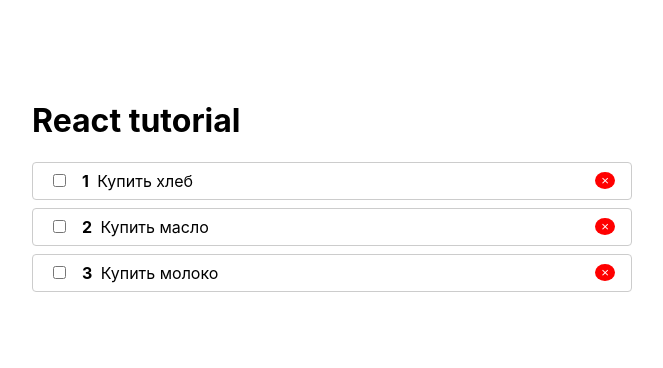
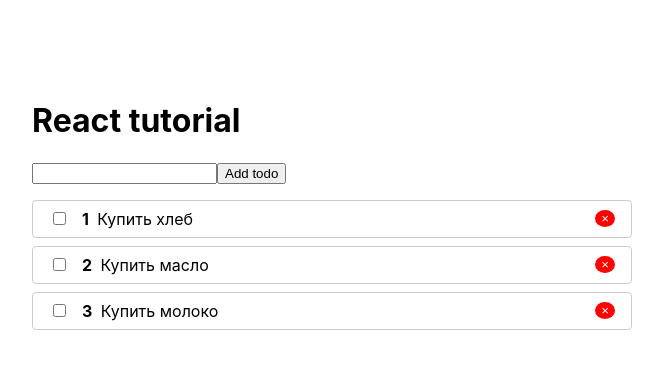
Before and after one commit to Safarov-E/Project-todo, a React (Create React App) app: page / in a window 1280 px wide. Shown: the top 368 px of the page, without its empty margins (308-971 px from the left). Built offline with nearby package versions, Linux system fonts and the light colour scheme.

Commit message:
Работа с формой

```diff
--- a/src/App.js
+++ b/src/App.js
@@ -1,6 +1,7 @@
 import React from 'react';
 import TodoList from './Todo/TodoList';
 import Context from './context';
+import AddTodo from './Todo/AddTodo';
 
 function App() {
   const [todos, setTodos] = React.useState([
@@ -22,10 +23,18 @@
   function removeTodo(id) {
     setTodos(todos.filter(todo => todo.id !== id))
   }
+  function addTodo(title) {
+    setTodos(todos.concat([{
+      title,
+      id: Date.now(),
+      completed: false
+    }]))
+  }
   return (
     <Context.Provider value={{removeTodo}}>
       <div className="wrapper">
         <h1>React tutorial</h1>
+        <AddTodo onCreate={addTodo}/>
         { todos.length ?
           <TodoList todos={todos} onToggle={toggleTodo} />
           : <p>No todos!</p>
--- /dev/null
+++ b/src/Todo/AddTodo.js
@@ -0,0 +1,25 @@
+import React, { useState } from 'react';
+import PropTypes from 'prop-types';
+
+function AddTodo({onCreate}) {
+    const [value, setValue] = useState('');
+    function submitHandler(event) {
+        event.preventDefault();
+
+        if(value.trim()) {
+            onCreate(value)
+            setValue('')
+        }
+    }
+    return (
+        <form style={{marginBottom: '1rem'}} onSubmit={submitHandler}>
+            <input value={value} onChange={event => setValue(event.target.value)} />
+            <button type="submit">Add todo</button>
+        </form>
+    )
+}
+AddTodo.propTypes = {
+    onCreate: PropTypes.func.isRequired
+}
+
+export default AddTodo;
```
